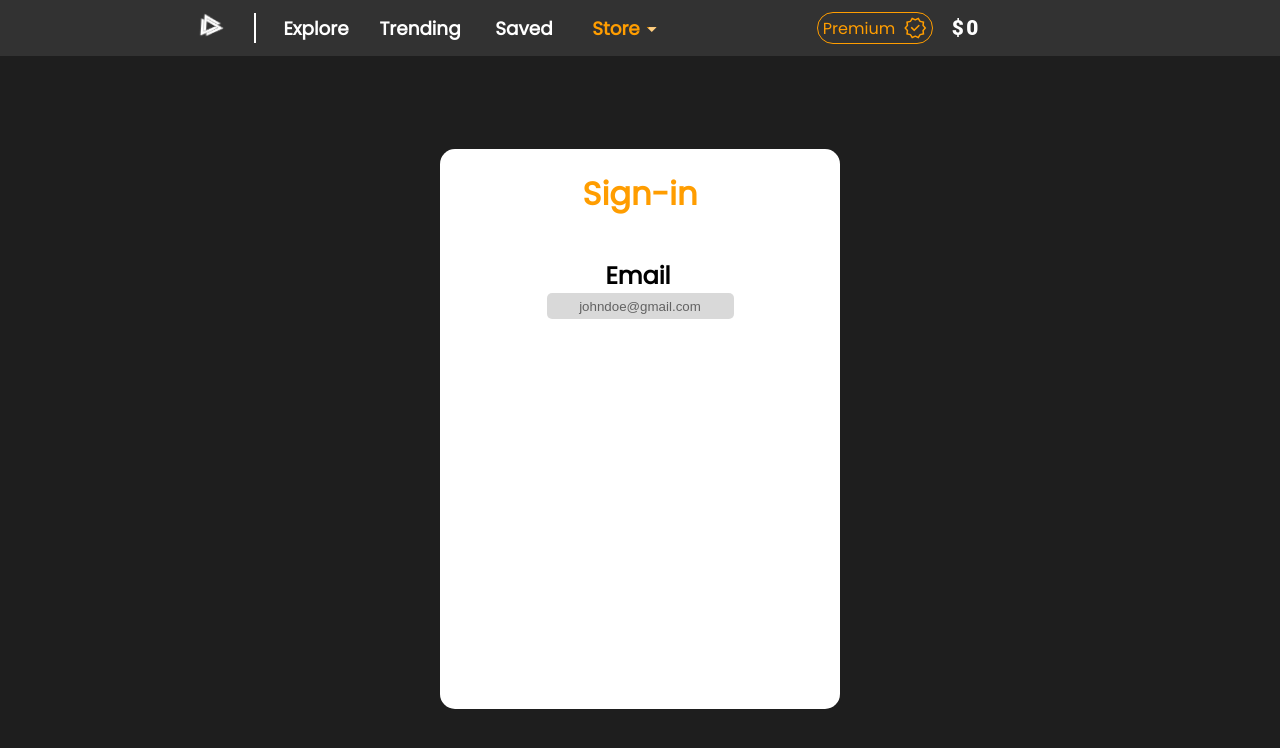
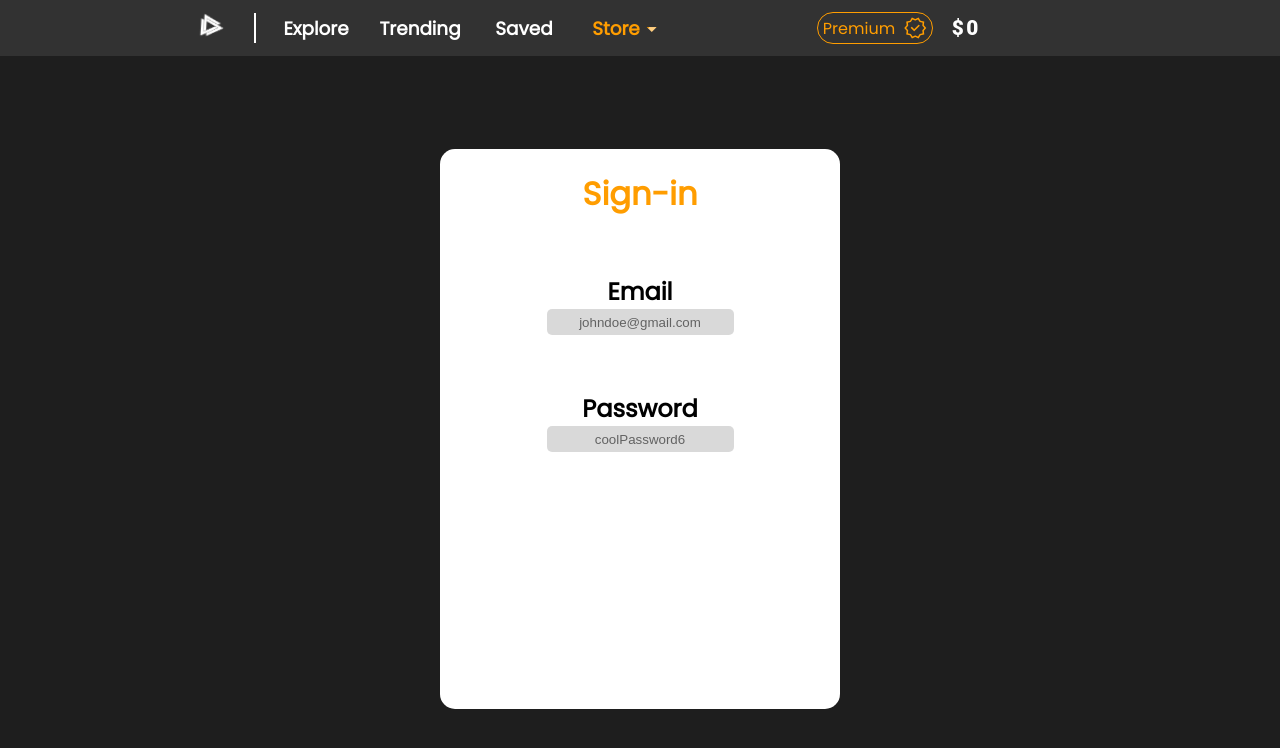
Before and after one commit to HudsonBean/UselessWebsite, a React (Create React App) app in the folder client/: page /Sign-in in a window 1280 px wide. Shown: the top 748 px of the page. Built offline with nearby package versions, Linux system fonts and the light colour scheme.

Commit message:
Added password field

```diff
--- a/client/src/pages/Signin.js
+++ b/client/src/pages/Signin.js
@@ -18,6 +18,16 @@ function Signin() {
               name={"email"}
               type={"email"}
               placeholder={"johndoe@gmail.com"}
+              minLength={"16"}
+              required
+            ></input>
+            <label for={"password"}>Password</label>
+            <input
+              name={"password"}
+              type={"password"}
+              placeholder={"coolPassword6"}
+              pattern=".{8,}"
+              required
             ></input>
           </form>
         </div>
--- a/client/src/styles/Signin.css
+++ b/client/src/styles/Signin.css
@@ -19,7 +19,7 @@
   font-size: 2rem;
   color: rgb(255, 157, 0);
   font-weight: 2000;
-  margin-bottom: 2.5rem;
+  margin-bottom: 3.5rem;
 }
 .signin-body .container form {
   display: flex;
@@ -28,9 +28,11 @@
   flex-direction: column;
 }
 .signin-body .container form label {
-  margin-right: 0.25rem;
   font-weight: 1000;
   font-size: 1.5rem;
+}
+.signin-body .container form label:nth-child(3) {
+  margin-top: 3.5rem;
 }
 .signin-body .container form input {
   width: 100%;
--- a/client/src/styles/Signin.scss
+++ b/client/src/styles/Signin.scss
@@ -25,7 +25,7 @@
       font-size: 2rem;
       color: $CTA;
       font-weight: 2000;
-      margin-bottom: 2.5rem;
+      margin-bottom: 3.5rem;
     }
     form {
       display: flex;
@@ -33,9 +33,11 @@
       align-items: center;
       flex-direction: column;
       label {
-        margin-right: 0.25rem;
         font-weight: 1000;
         font-size: 1.5rem;
+        &:nth-child(3) {
+          margin-top: 3.5rem;
+        }
       }
       input {
         width: 100%;
```
Also changed, not shown: 1 other file (tests, documents, lock files or other folders).
